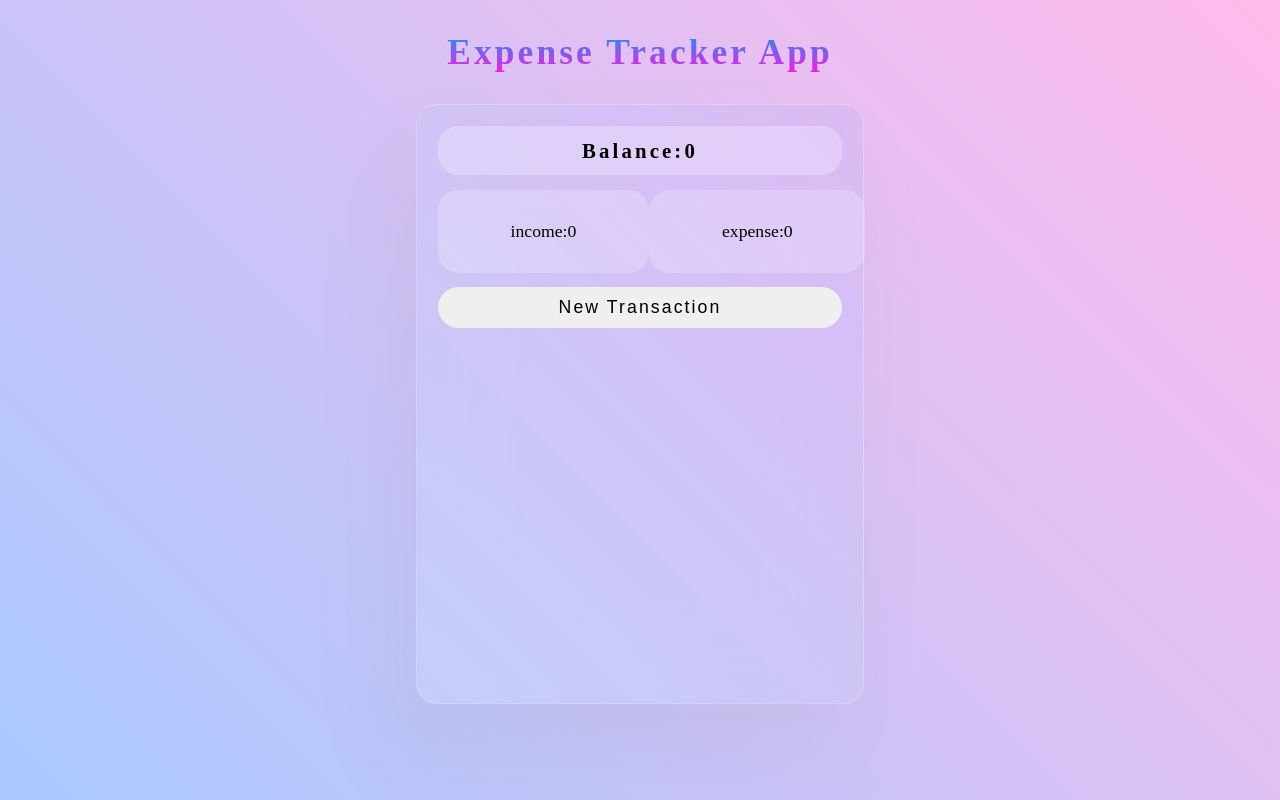
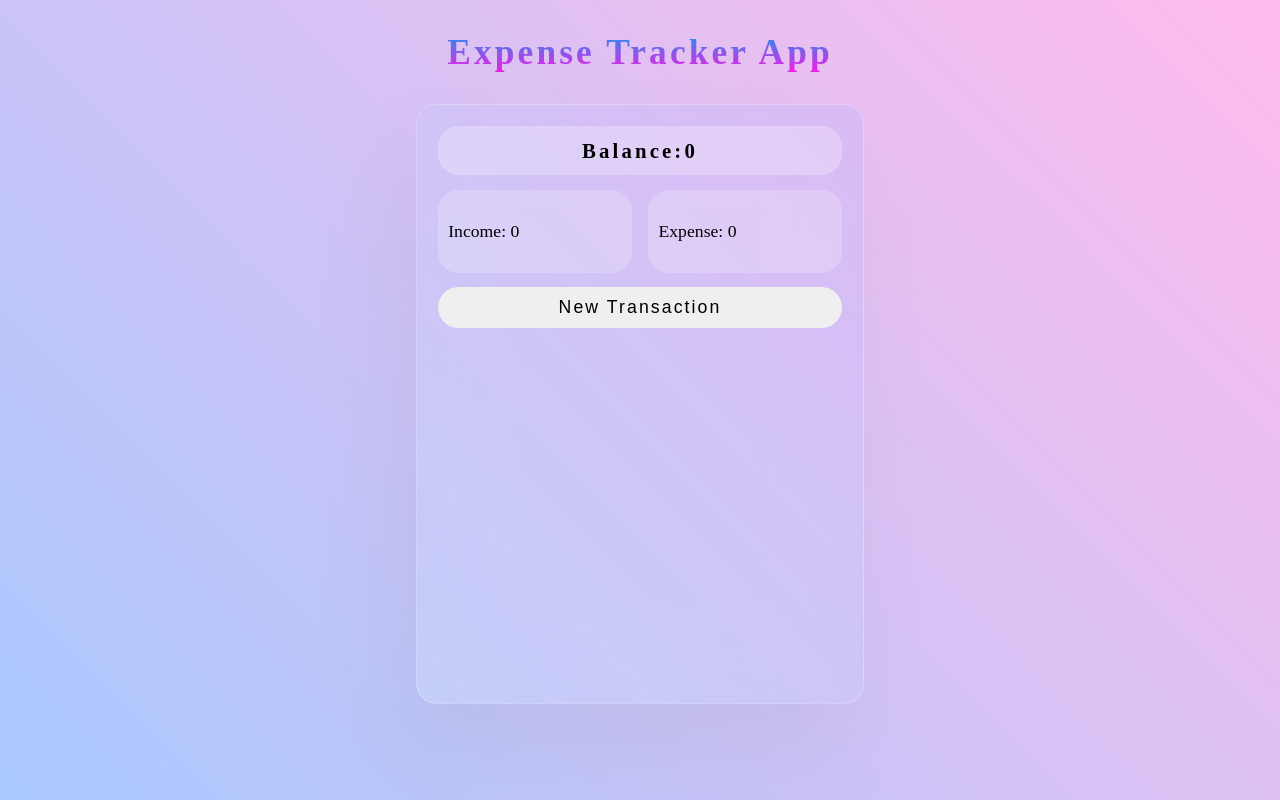
Before and after one commit to HanzaleLatifi/ExpenseTrackerApp, a React (Create React App) app: page / in a window 1280 px wide. Built offline with nearby package versions, Linux system fonts and the light colour scheme.

Commit message:
dynamic income & expense by useEffect

```diff
--- a/src/App.css
+++ b/src/App.css
@@ -62,7 +62,8 @@ h1 {
 
 }
 .income , .expense{
-  padding: 3rem 7rem;
+  width: 48%;
+  padding: 3rem 1rem;
   background-color:rgb(255, 255, 255,.2) ;
   border-radius: 2rem;
   font-size: 1.7rem;
--- a/src/components/ExpenseApp.js
+++ b/src/components/ExpenseApp.js
@@ -1,4 +1,4 @@
-import React,{useState} from 'react'
+import React,{useState,useEffect} from 'react'
 import OverView from './OverView';
 import Transaction from './Transaction';
 
@@ -12,6 +12,17 @@ function ExpenseApp() {
         setTransaction([...transaction , newObj]);
 
     }
+    useEffect(() => {
+        let exp=0 ;
+        let inc=0 ;
+        transaction.forEach((t)=>{t.type==='expense'? exp+=parseFloat(t.amount) : inc+=parseFloat(t.amount) });
+
+        setExpense(exp);
+        setIncome(inc);
+
+
+    }, [transaction])
+
 
     return (
         <section className='app-container'>
--- a/src/components/OverView.js
+++ b/src/components/OverView.js
@@ -7,8 +7,8 @@ function OverView({expense , income , addTransaction}) {
         <div className='overView'>
             <div className='balance'>Balance:{income-expense}</div>
             <div className='inc-exp-container' >
-                <span className="income" >income:{income}</span>
-                <span className='expense'>expense:{expense}</span>
+                <span className="income" >Income: {income}</span>
+                <span className='expense'>Expense: {expense}</span>
             </div>
             <button className='newTrans' onClick={()=>setIsShowForm(!isShowForm)} >New Transaction</button>
             {isShowForm && <Form addTransaction={addTransaction}/>}
```
